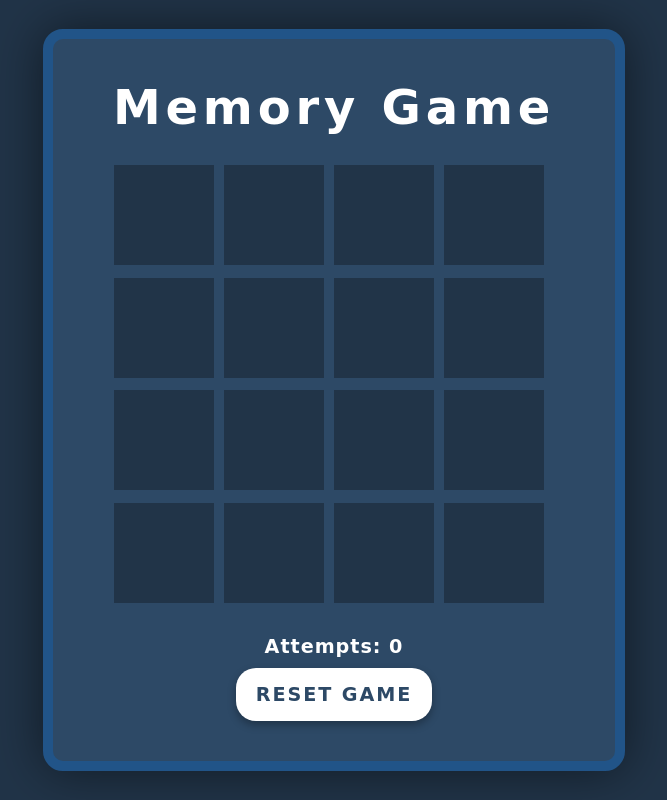
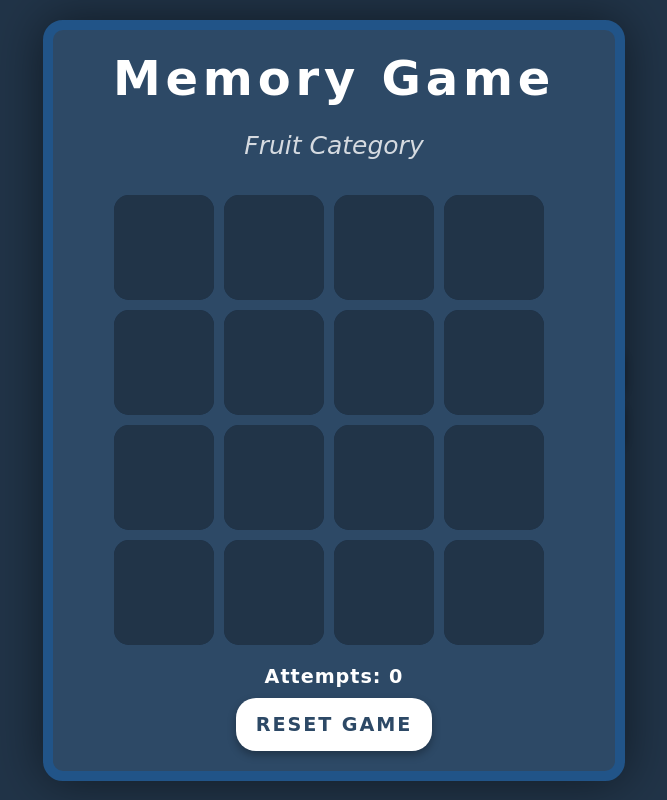
Before and after one commit to GucciX04/MemoryGameSIA, a PHP site: page / in a window 1280 px wide. Shown: the whole page, without its empty margins (306-973 px from the left). Run offline with PHP 8.4, Linux system fonts and the light colour scheme.

Commit message:
FINAL COMMIT!!

```diff
--- a/index.html
+++ b/index.html
@@ -4,34 +4,67 @@
   <meta charset="UTF-8">
   <meta name="X-UA-Compatible" content="IE=edge">
   <title>Memory Game</title>
-    <link rel="stylesheet" type ="text/css" href="style.css">
+  <link rel="stylesheet" type="text/css" href="style.css">
+
 </head>
 <body>
-    <div class = "container">
+  <div class="emoji-choice">
+    <button onclick="startGame('fruits')">Fruits</button>
+    <button onclick="startGame('faces')">Faces</button>
+  </div>
+
+  <div class="container">
     <h2>Memory Game</h2>
+    <p id="categoryLabel" class="category-label">Fruit Category</p>
     <div class="game"></div>
-
     <div class="controls">
       <div class="attempts">Attempts: <span id="attemptCount">0</span></div>
-    <button class="reset" onclick="window.location.reload();">Reset Game</button>
+      <button class="reset" onclick="resetGame()">Reset Game</button>
     </div>
   </div>
+
   <script>
-    const emojis = ['🍎', '🍎','🍌', '🍌','🍒','🍒', '🍇', '🍇', '🍉', '🍉','🍊','🍊',
-        '🍋', '🍋','🍍','🍍'];
-    const shuffledEmojis = emojis.sort(() => Math.random() - 0.5);
-    const gameBoard = document.querySelector('.game');
-
+    const fruits = ['🍎','🍎','🍌','🍌','🍒','🍒','🍇','🍇','🍉','🍉','🍊','🍊','🍋','🍋','🍍','🍍'];
+    const faces = ['😀','😀','😎','😎','🤓','🤓','😭','😭','😡','😡','😍','😍','😱','😱','😴','😴'];
+    let currentSet = 'fruits';
     let firstCard = null;
     let secondCard = null;
     let lockBoard = false;
     let attemptCount = 0;
+
+    const gameBoard = document.querySelector('.game');
     const attemptDisplay = document.getElementById('attemptCount');
 
-    for (let i = 0; i < shuffledEmojis.length; i++) {
+    function resetGame() {
+      const items = document.querySelectorAll('.item');
+      items.forEach(item => {
+        item.classList.add('resetting');
+      });
+
+      setTimeout(() => {
+        startGame(currentSet);
+      }, 400);
+    }
+
+    function startGame(setName) {
+      currentSet = setName;
+      document.getElementById('categoryLabel').textContent =
+        setName === 'fruits' ? 'Fruit Category' : 'Faces Category';
+
+      const emojis = setName === 'fruits' ? [...fruits] : [...faces];
+      const shuffled = emojis.sort(() => Math.random() - 0.5);
+
+      gameBoard.innerHTML = '';
+      attemptCount = 0;
+      attemptDisplay.textContent = attemptCount;
+      firstCard = null;
+      secondCard = null;
+      lockBoard = false;
+
+      for (let i = 0; i < shuffled.length; i++) {
         let box = document.createElement('div');
         box.className = 'item';
-        box.innerHTML = shuffledEmojis[i];
+        box.innerHTML = shuffled[i];
 
         box.addEventListener('click', function () {
           if (lockBoard || box.classList.contains('boxOpen') || box.classList.contains('boxMatch')) return;
@@ -48,10 +81,11 @@
               if (firstCard.innerHTML === secondCard.innerHTML) {
                 firstCard.classList.add('boxMatch');
                 secondCard.classList.add('boxMatch');
+                firstCard.style.transform = 'rotateY(180deg)';
+                secondCard.style.transform = 'rotateY(180deg)';
               } else {
                 firstCard.classList.remove('boxOpen');
                 secondCard.classList.remove('boxOpen');
-
                 attemptCount++;
                 attemptDisplay.textContent = attemptCount;
               }
@@ -62,18 +96,28 @@
 
               if (document.querySelectorAll('.boxMatch').length === emojis.length) {
                 setTimeout(() => {
-                        alert('You win! \n' + 'Total Attempts: ' + attemptCount);
-                        window.location.reload();
+                  alert('You win!' + '\nAttempts: ' + attemptCount);
+                  startGame(currentSet);
                 }, 300);
               }
-
             }, 800);
           }
         });
 
         gameBoard.appendChild(box);
       }
+
+      setTimeout(() => {
+        document.querySelectorAll('.item').forEach(item => {
+          item.classList.add('animate');
+          item.addEventListener('animationend', () => {
+            item.classList.remove('animate');
+          }, { once: true });
+        });
+      }, 50);
+    }
+
+    window.onload = () => startGame('fruits');
   </script>
-
 </body>
 </html>
--- a/style.css
+++ b/style.css
@@ -20,7 +20,7 @@ body{
     flex-direction: column;
     gap: 30px;
     background: #2d4966;
-    padding: 40px 60px;
+    padding: 20px 60px;
     border-radius: 20px;
     box-shadow: 0 0 50px rgba(0, 0, 0, 0.5);
     border: 10px solid #215488;
@@ -74,7 +74,7 @@ h2
 .item{
     position: relative;
     width: 100px;
-    height: 100px;
+    height: 105px;
     display: flex;
     justify-content: center;
     align-items: center;
@@ -96,6 +96,7 @@ h2
     transition: 0.25s;
     transform: rotate(0deg);
     backface-visibility: hidden;
+    border-radius: 15px;
 }
 
 .boxOpen::after{
@@ -132,3 +133,68 @@ h2
     box-shadow: 0 0 15px rgba(255, 255, 255, 0.4);
     filter: brightness(1.2);
 }
+.emoji-choice {
+  position: absolute;
+  top: 50%;
+  right: 350px;
+  transform: translateY(-50%);
+  display: flex;
+  flex-direction: column;
+  gap: 10px;
+}
+
+.emoji-choice button {
+  padding: 10px 15px;
+  font-size: 1em;
+  background-color: #fff;
+  color: #2d4966;
+  border-radius: 10px;
+  cursor: pointer;
+  font-weight: bold;
+  box-shadow: 0 0 10px rgba(0, 0, 0, 0.3);
+  transition: 0.3s;
+}
+
+.emoji-choice button:hover {
+  background-color: #213448;
+  color: #fff;
+}
+
+.category-label {
+  margin-top: -5px;
+  margin-bottom: 5px;
+  font-size: 25px;
+  color: #ffffffcc;
+  font-style: italic;
+  text-align: center;
+
+}
+@keyframes flipOut {
+  0% {
+    transform: rotateY(0deg) scale(1);
+    opacity: 1;
+  }
+  100% {
+    transform: rotateY(90deg) scale(0.8);
+    opacity: 0;
+  }
+}
+
+.item.resetting {
+  animation: flipOut 0.4s ease forwards;
+}
+
+@keyframes fadeInScale {
+    0% {
+        opacity: 0;
+        transform: scale(0.5);
+    }
+    100% {
+        opacity: 1;
+        transform: scale(1);
+    }
+}
+
+.item.animate {
+    animation: fadeInScale 0.5s ease;
+}
```
Lines whose indentation alone changed are shown as unchanged.
